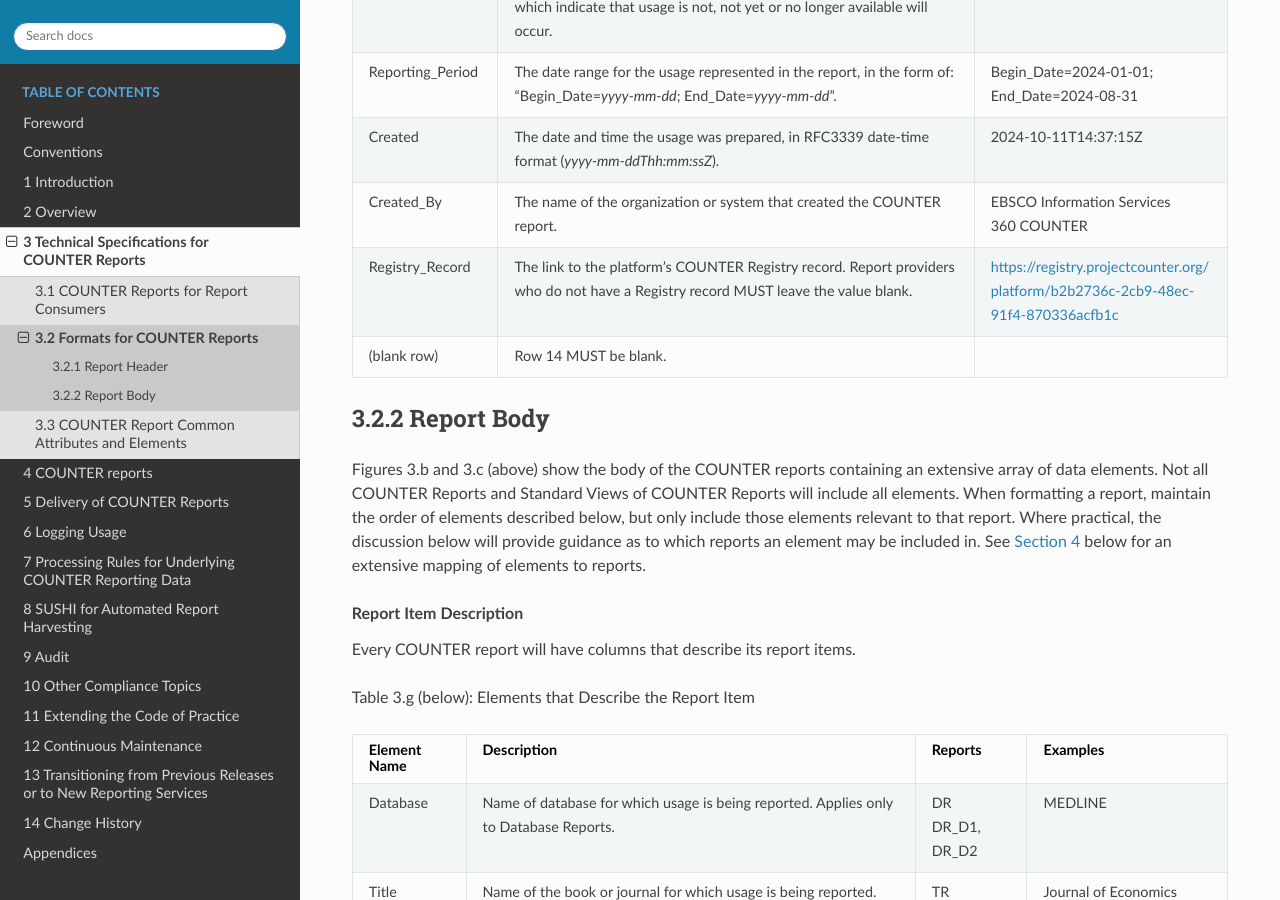
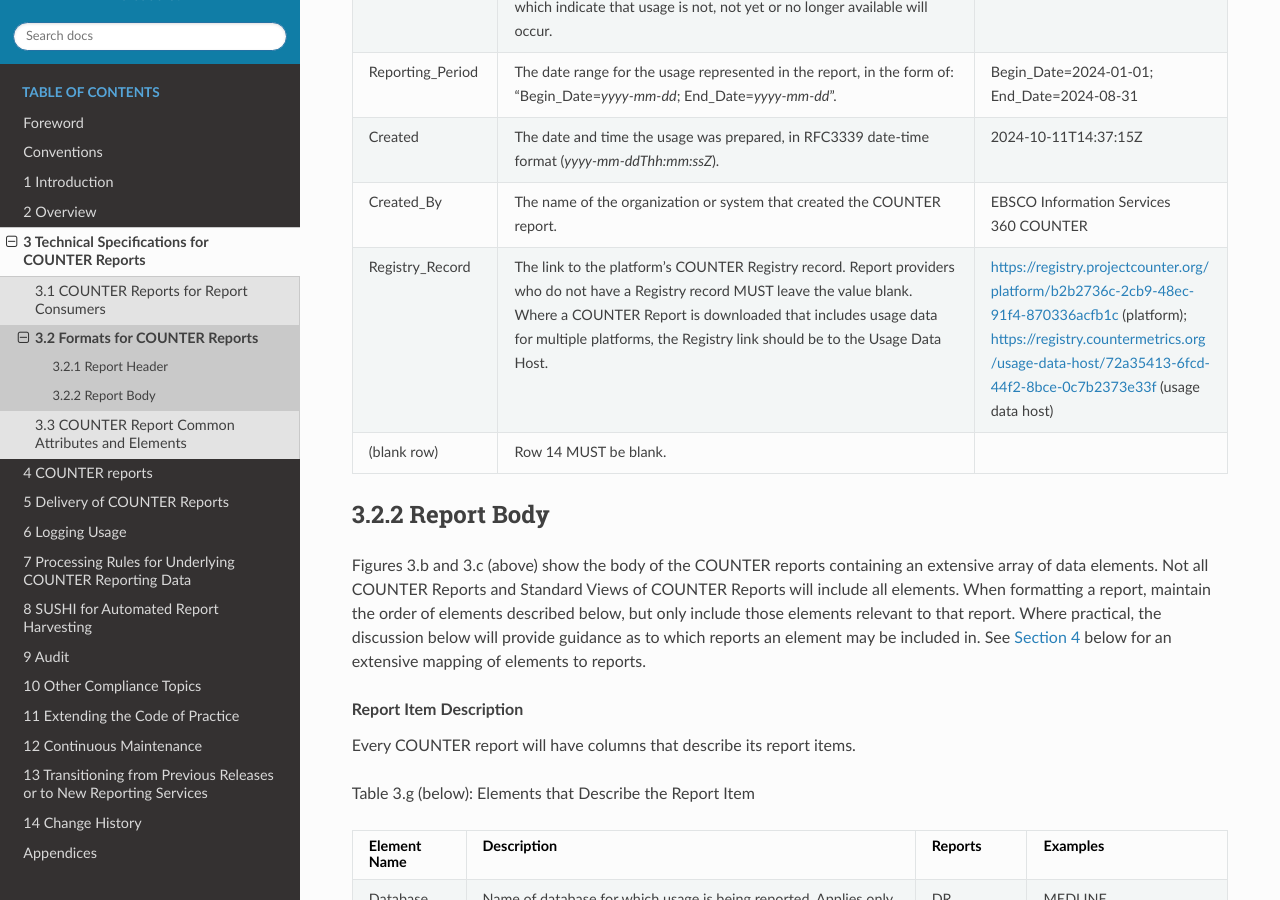
Before and after one commit to Project-Counter/cop5, a Sphinx documentation site: the page built from source/03-specifications/02-formats-for-counter-reports.rst, in a window 1280 px wide and 900 px high, scrolled down 3863 px. Built offline with Sphinx 7.4.7 and the Read the Docs theme 2.0.0, drawn with Linux system fonts in a browser that asks for light colours.

Commit message:
Registry link detail in table 3.f
Amended wording in table 3.f about registry links in headers, per https://github.com/Project-Counter/cop5/issues/239

```diff
--- a/source/03-specifications/02-formats-for-counter-reports.rst
+++ b/source/03-specifications/02-formats-for-counter-reports.rst
@@ -123,8 +123,8 @@
        360 COUNTER
 
    * - Registry_Record
-     - The link to the platform's COUNTER Registry record. Report providers who do not have a Registry record MUST leave the value blank.
-     - https://registry.projectcounter.org/platform/b2b2736c-2cb9-48ec-91f4-870336acfb1c
+     - The link to the platform's COUNTER Registry record. Report providers who do not have a Registry record MUST leave the value blank. Where a COUNTER Report is downloaded that includes usage data for multiple platforms, the Registry link should be to the Usage Data Host.
+     - https://registry.projectcounter.org/platform/b2b2736c-2cb9-48ec-91f4-870336acfb1c (platform); https://registry.countermetrics.org/usage-data-host/72a35413-6fcd-44f2-8bce-0c7b2373e33f (usage data host)
 
    * - (blank row)
      - Row 14 MUST be blank.
```
